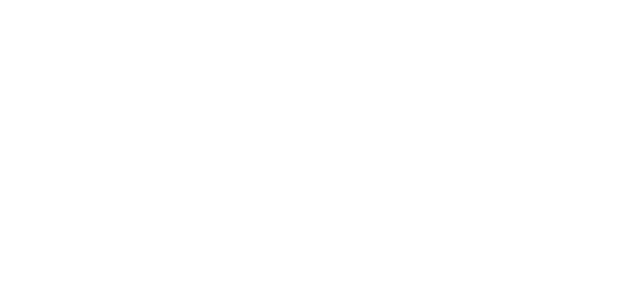
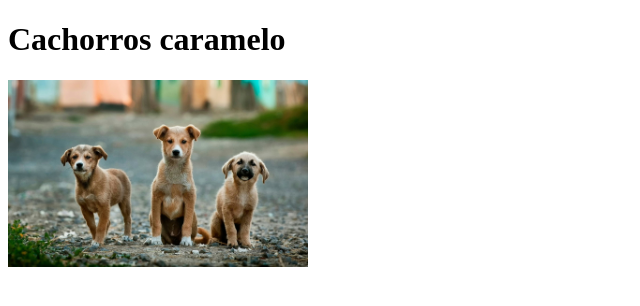
Before and after one commit to jaquesilva/pratica-integradora-desenvolvimento-apps, a plain HTML site: page index.html in a window 1280 px wide. Shown: the whole page, without its empty margins (0-640 px from the left). Drawn offline with Linux system fonts and the light colour scheme.

Commit message:
Feat: create new folder 'images'

```diff
--- a/index.html
+++ b/index.html
@@ -6,6 +6,7 @@
     <title>Document</title>
 </head>
 <body>
-
+    <h1>Cachorros caramelo</h1>
+    <img src="images/dogs-anoir-chafik.jpg" alt="Três cachorros caramelo, dois estão sentados e um está em pé" title="Cachorros caramelo" width="300">
 </body>
 </html>
```
Also changed, not shown: images/dogs-anoir-chafik.jpg (added).
